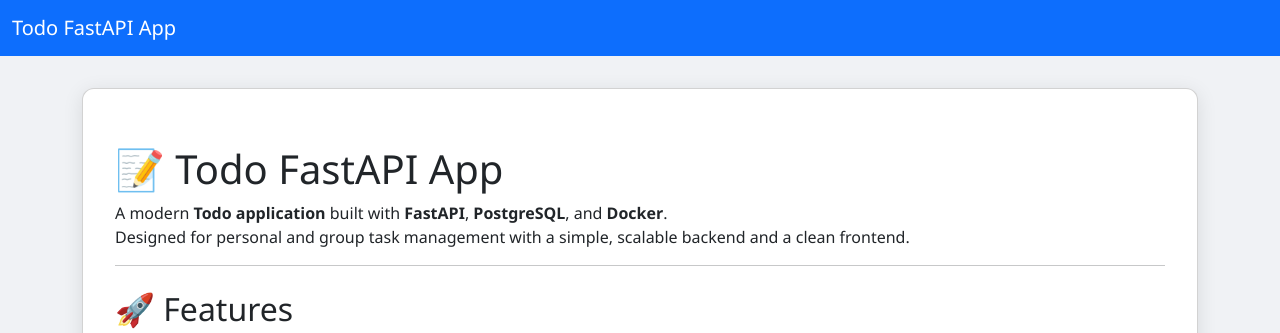
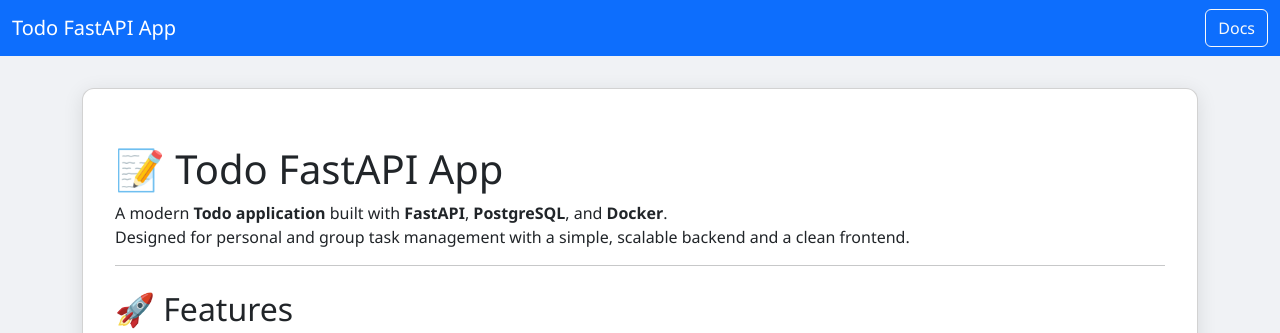
Before and after one commit to ToskePG/todo-fastapi, a FastAPI app: page / in a window 1280 px wide. Shown: the top 333 px of the page. Run offline with FastAPI, Linux system fonts and the light colour scheme.

Commit message:
Creates final landing page for the backend docs and fixes favicon problems. TODO: Rest of the CRUD for users.

```diff
--- a/app/templates/index.html
+++ b/app/templates/index.html
@@ -4,7 +4,7 @@
     <meta charset="UTF-8">
     <meta name="viewport" content="width=device-width, initial-scale=1.0">
     <title>Todo FastAPI App</title>
-    <link rel="shortcut icon" href="favicon.ico" type="image/x-icon">
+    <link rel="shortcut icon" href="app/static/favicon.ico" type="image/x-icon">
     <!-- Bootstrap CSS -->
     <link href="https://cdn.jsdelivr.net/npm/bootstrap@5.3.2/dist/css/bootstrap.min.css" rel="stylesheet">
     <style>
@@ -25,8 +25,21 @@
 <nav class="navbar navbar-expand-lg navbar-dark bg-primary">
     <div class="container-fluid">
         <a class="navbar-brand" href="#">Todo FastAPI App</a>
+        <button class="navbar-toggler" type="button" data-bs-toggle="collapse" data-bs-target="#navbarContent"
+            aria-controls="navbarContent" aria-expanded="false" aria-label="Toggle navigation">
+            <span class="navbar-toggler-icon"></span>
+        </button>
+
+        <div class="collapse navbar-collapse" id="navbarContent">
+            <ul class="navbar-nav ms-auto">
+                <li class="nav-item">
+                    <a class="btn btn-outline-light" href="/docs">Docs</a>
+                </li>
+            </ul>
+        </div>
     </div>
 </nav>
+
 
 <!-- Main Content -->
 <div class="container">
```
